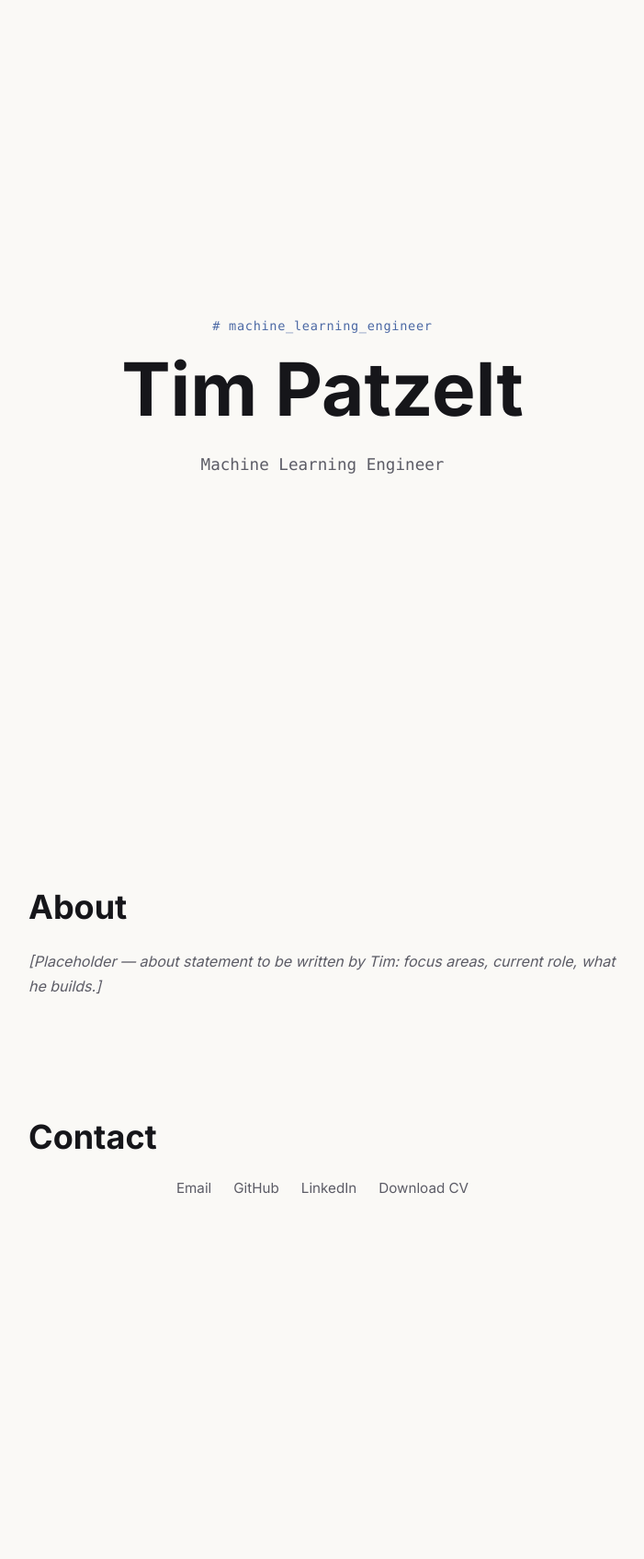
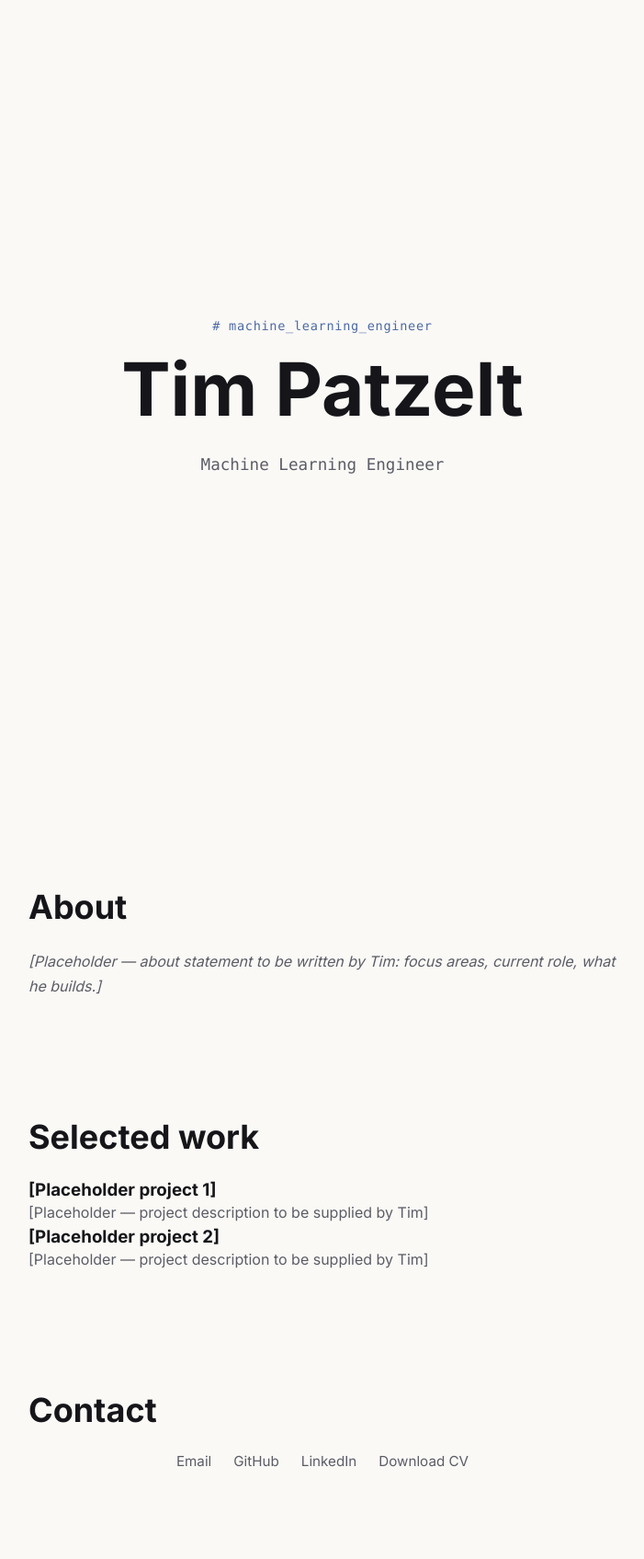
Before and after one commit to tpatzelt/tpatzelt.github.io, a Jekyll site: the page built from index.html, in a window 1280 px wide. Shown: the whole page at 92% size, without its empty margins (289-990 px from the left). Built offline with Jekyll 4.4.1, drawn with Linux system fonts in a browser that asks for light colours; before the commit the page ends 1398 px from its top, so only the background shows below that.

Commit message:
T-0020: Render Selected work section between About and Contact from site.data.projects

```diff
--- a/index.html
+++ b/index.html
@@ -22,6 +22,25 @@ layout: default
     </div>
   </section>
 
+  <section id="work" class="section" aria-labelledby="work-title">
+    <div class="container narrow">
+      <h2 id="work-title">Selected work</h2>
+      {% for project in site.data.projects %}
+      <article class="work-entry">
+        <h3>{{ project.title }}</h3>
+        {% if project.year %}<p class="work-meta">{{ project.year }}</p>{% endif %}
+        <p>{{ project.summary }}</p>
+        {% if project.tags %}
+        <ul class="work-tags">
+          {% for tag in project.tags %}<li>{{ tag }}</li>{% endfor %}
+        </ul>
+        {% endif %}
+        {% if project.url %}<a href="{{ project.url }}" target="_blank" rel="noopener">View project</a>{% endif %}
+      </article>
+      {% endfor %}
+    </div>
+  </section>
+
   <section id="contact" class="section" aria-labelledby="contact-title">
     <div class="container narrow">
       <h2 id="contact-title">Contact</h2>
```
